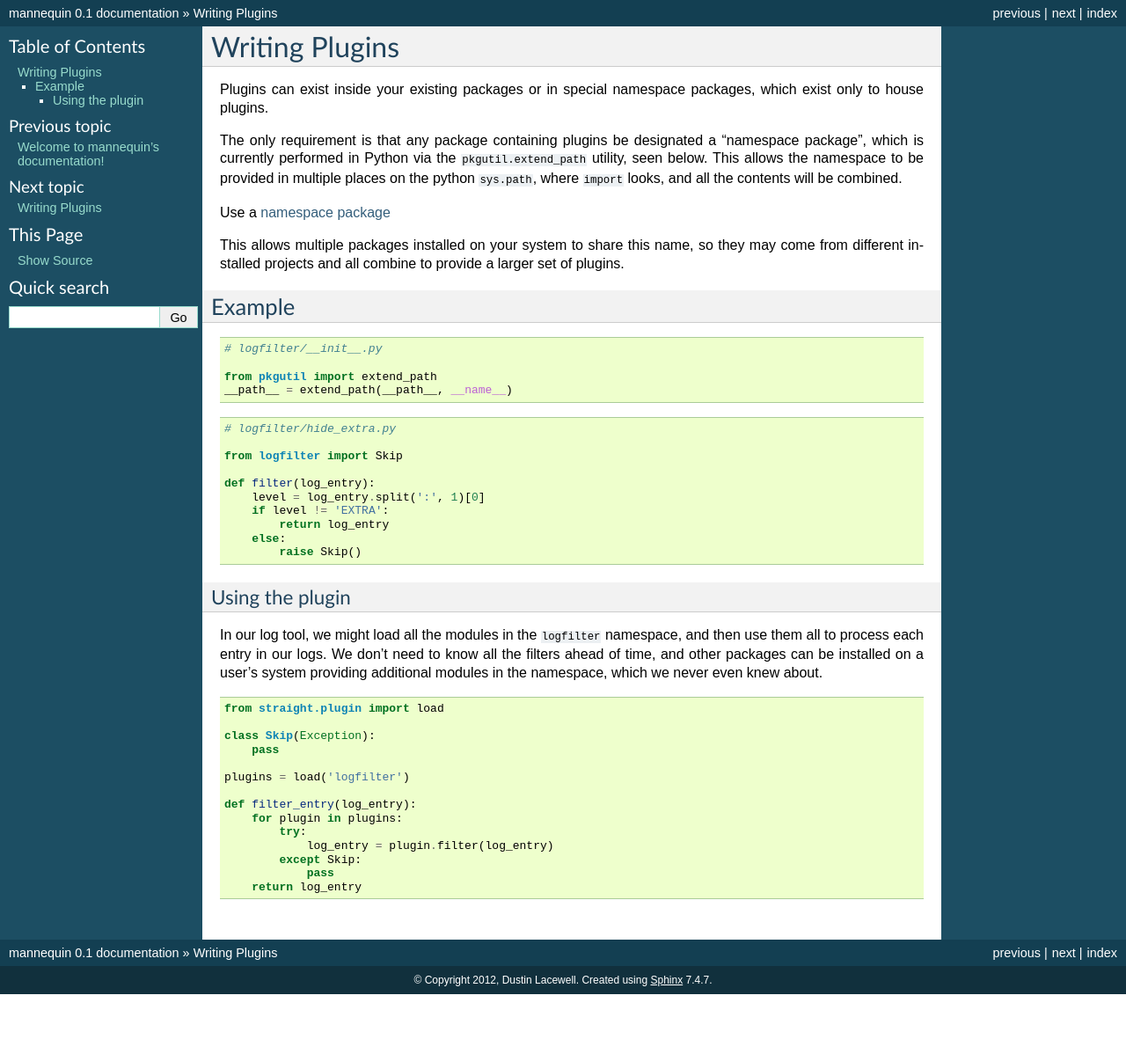
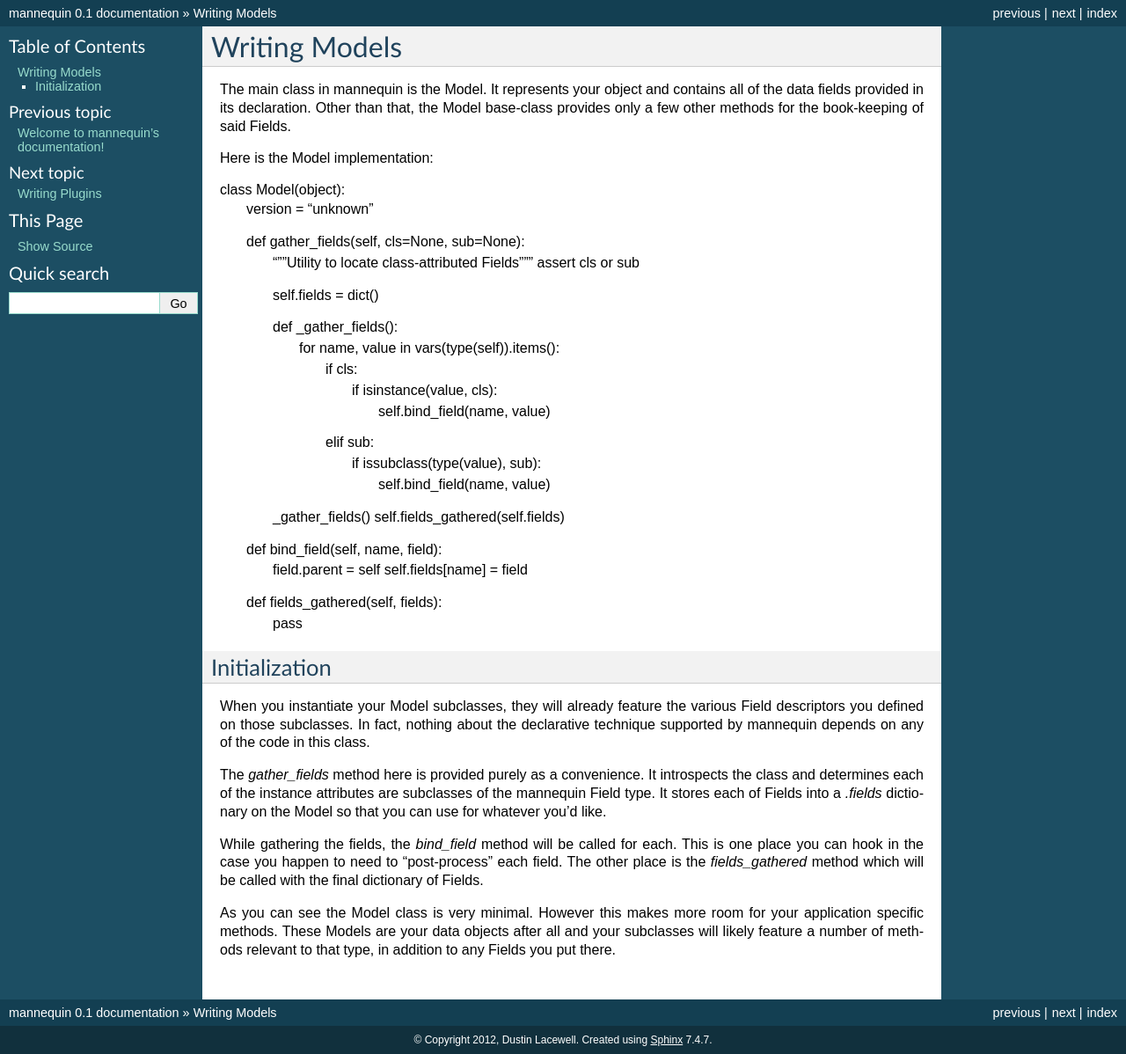
Before and after one commit to dustinlacewell/mannequin, a Sphinx documentation site: the page built from docs/write-model.rst, in a window 1280 px wide. Shown: the whole page at 88% size. Built offline with Sphinx 7.4.7, drawn with Linux system fonts in a browser that asks for light colours; before the commit the page ends 1130 px from its top, so only the background shows below that.

Commit message:
Updated Model code and docs

```diff
--- a/docs/index.rst
+++ b/docs/index.rst
@@ -179,10 +179,9 @@ example:
 Getting Started
 ===============
 
-The easiest way to get started is to start looking at the examples included
-with the source or by reading about how to write your own Fields and Models.
+The easiest way to get started is to checkout the examples in the source repository. It may be beneficial to read about Models and Fields. You may also enjoy the tutorial which describes how to use mannequin to create a declarative XML parser.
 
-Read the :doc:`write-field` documentation to get started.
+Read the :doc:`write-model` documentation to get started.
 
 Indices and tables
 ==================
--- a/docs/write-model.rst
+++ b/docs/write-model.rst
@@ -1,71 +1,48 @@
-Writing Plugins
+Writing Models
 ===============
 
-Plugins can exist inside your
-existing packages or in special namespace packages, which exist
-only to house plugins.
+The main class in mannequin is the Model. It represents your object and contains all of the data fields provided in its declaration. Other than that, the Model base-class provides only a few other methods for the book-keeping of said Fields.
 
-The only requirement is that any package containing plugins be
-designated a "namespace package", which is currently performed
-in Python via the ``pkgutil.extend_path`` utility, seen below.
-This allows the namespace to be provided in multiple places on
-the python ``sys.path``, where ``import`` looks, and all the
-contents will be combined.
-
-Use a :term:`namespace package`
-
-This allows multiple packages installed on your system to share
-this name, so they may come from different installed projects
-and all combine to provide a larger set of plugins.
-
-
-Example
--------
+Here is the Model implementation:
 
 ::
 
-    # logfilter/__init__.py
+class Model(object):
+    version = "unknown"
 
-    from pkgutil import extend_path
-    __path__ = extend_path(__path__, __name__)
+    def gather_fields(self, cls=None, sub=None):
+        """Utility to locate class-attributed Fields"""
+        assert cls or sub
+
+        self.fields = dict()
+
+        def _gather_fields():
+            for name, value in vars(type(self)).items():
+                if cls:
+                    if isinstance(value, cls):
+                        self.bind_field(name, value)
+                elif sub:
+                    if issubclass(type(value), sub):
+                        self.bind_field(name, value)
+
+        _gather_fields()
+        self.fields_gathered(self.fields)
+
+    def bind_field(self, name, field):
+        field.parent = self
+        self.fields[name] = field
+
+    def fields_gathered(self, fields):
+        pass
 
 
-::
+Initialization
+--------------
 
-    # logfilter/hide_extra.py
+When you instantiate your Model subclasses, they will already feature the various Field descriptors you defined on those subclasses. In fact, nothing about the declarative technique supported by mannequin depends on any of the code in this class.
 
-    from logfilter import Skip
+The `gather_fields` method here is provided purely as a convenience. It introspects the class and determines each of the instance attributes are subclasses of the mannequin Field type. It stores each of Fields into a `.fields` dictionary on the Model so that you can use for whatever you'd like.
 
-    def filter(log_entry):
-        level = log_entry.split(':', 1)[0]
-        if level != 'EXTRA':
-            return log_entry
-        else:
-            raise Skip()
+While gathering the fields, the `bind_field` method will be called for each. This is one place you can hook in the case you happen to need to "post-process" each field. The other place is the `fields_gathered` method which will be called with the final dictionary of Fields.
 
-
-Using the plugin
-''''''''''''''''
-
-In our log tool, we might load all the modules in the ``logfilter``
-namespace, and then use them all to process each entry in our logs.
-We don't need to know all the filters ahead of time, and other packages
-can be installed on a user's system providing additional modules
-in the namespace, which we never even knew about.
-
-::
-
-    from straight.plugin import load
-
-    class Skip(Exception):
-        pass
-
-    plugins = load('logfilter')
-
-    def filter_entry(log_entry):
-        for plugin in plugins:
-            try:
-                log_entry = plugin.filter(log_entry)
-            except Skip:
-                pass
-        return log_entry
+As you can see the Model class is very minimal. However this makes more room for your application specific methods. These Models are your data objects after all and your subclasses will likely feature a number of methods relevant to that type, in addition to any Fields you put there.
```
Also changed, not shown: 1 other file.
